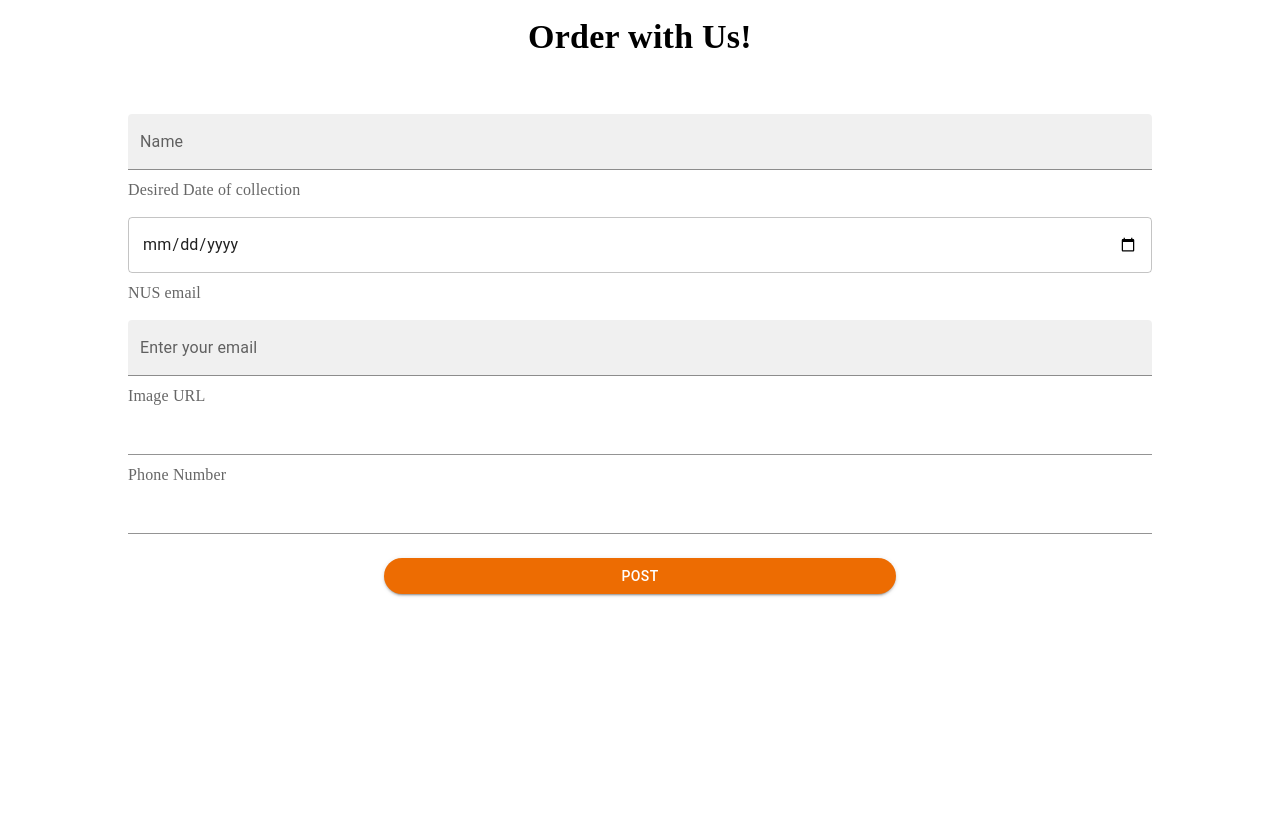
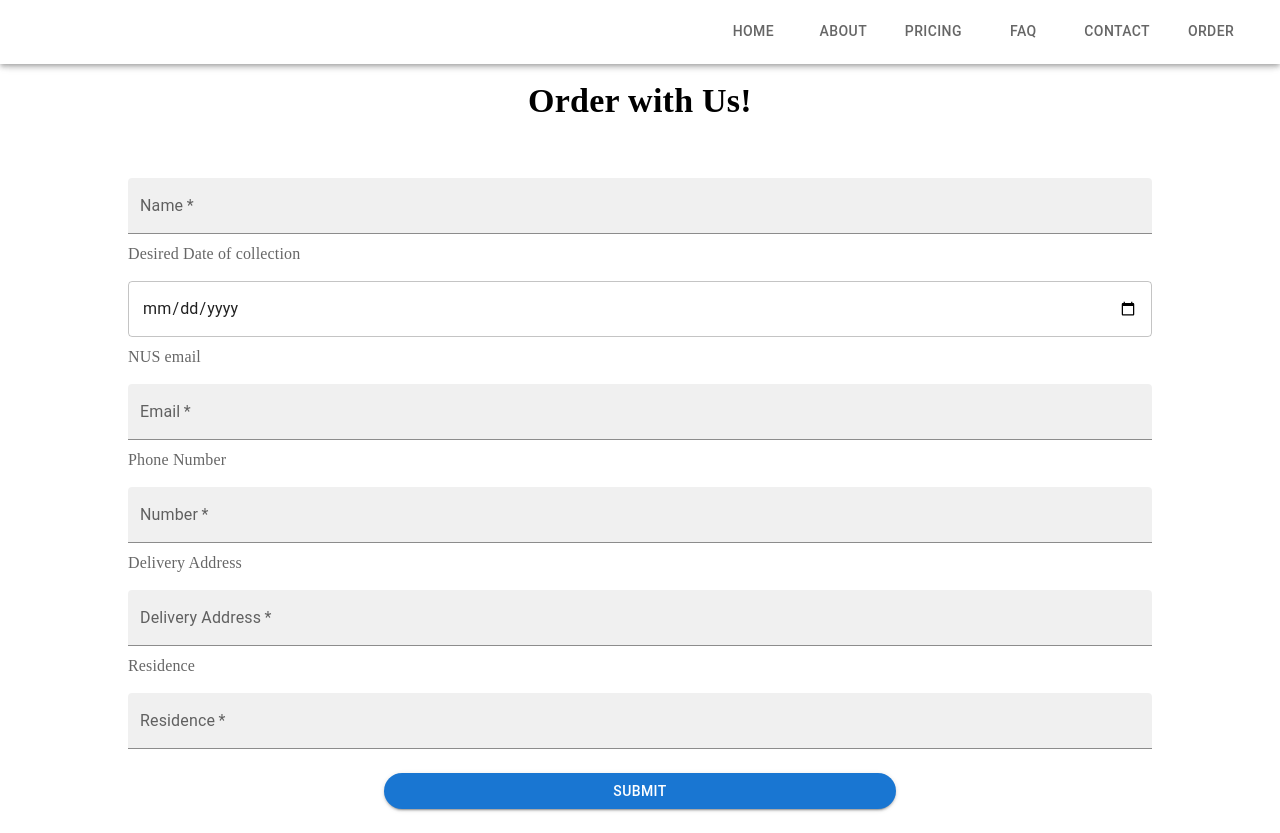
Before and after one commit to Melvin-Leo2000/StoreIT, a React (Create React App) app in the folder frontend/: page /order in a window 1280 px wide. Before the commit the page ends 800 px from the top, so only its background shows below. Built offline with nearby package versions, Linux system fonts and the light colour scheme.

Commit message:
order page

```diff
--- a/frontend/package.json
+++ b/frontend/package.json
@@ -6,11 +6,13 @@
     "@emotion/react": "^11.10.5",
     "@emotion/styled": "^11.10.5",
     "@mui/material": "^5.11.2",
+    "@reduxjs/toolkit": "^1.9.1",
     "@testing-library/jest-dom": "^5.16.5",
     "@testing-library/react": "^13.4.0",
     "@testing-library/user-event": "^13.5.0",
     "react": "^18.2.0",
     "react-dom": "^18.2.0",
+    "react-redux": "^8.0.5",
     "react-router-dom": "^6.6.1",
     "react-scripts": "5.0.1",
     "web-vitals": "^2.1.4"
--- a/frontend/src/App.js
+++ b/frontend/src/App.js
@@ -1,4 +1,5 @@
 import { Routes, Route, BrowserRouter as Router } from "react-router-dom";
+import Navbar from "./components/Navbar";
 import Home from "./pages/Home";
 import Order from "./pages/Order";
 
@@ -7,7 +8,9 @@ function App() {
     <>
       <Router>
         <div>
-          <header></header>
+          <header>
+            <Navbar />
+          </header>
 
           <section>
             <Routes>
--- /dev/null
+++ b/frontend/src/components/Navbar.jsx
@@ -0,0 +1,29 @@
+import React from 'react'
+import {AppBar, Tab, Tabs, Toolbar} from "@mui/material"
+import { useState } from 'react';
+import { Link } from 'react-router-dom';
+import { useSelector } from 'react-redux';
+
+function Navbar() {
+    const linksArr = ["home", "about","pricing" ,"faq", "contact", "order"]
+    const [value, setValue] = useState()
+    return (
+        <AppBar sx={{bgcolor: "transparent", position: "sticky"}}>
+            <Toolbar>
+                <Tabs value={value} onChange={(e, val) => setValue(val)} sx={{ml: "auto", textDecoration: "none"}}>
+                    {linksArr.map((link) => (
+                        <Tab
+                            LinkComponent={Link}
+                            to={`${link === "home" ? "/" : link}`}
+                        sx={{textDecoration : "none", ":hover": {
+                            textDecoration: "underline",
+                            textUnderlineOffset: "18px"
+                        }}}key={link} label={link} />
+                    ))}
+                </Tabs>
+            </Toolbar>
+        </AppBar>
+    )
+}
+
+export default Navbar
--- a/frontend/src/pages/Order.jsx
+++ b/frontend/src/pages/Order.jsx
@@ -8,9 +8,10 @@ function Order() {
         name: "",
         email: "",
         date: "",
-        imageURL : "",
-        location: "",
+        number : "",
+        address: "",
         date: "",
+        residence: ""
     })
 
     const handleChange = (e) => {
@@ -56,7 +57,9 @@ function Order() {
              label="Name"
              placeholder="Enter your name"
              variant='filled'
-             margin='normal' />
+             margin='normal'
+             required
+             />
 
             <FormLabel sx={{fontFamily: "quicksand"}}>Desired Date of collection</FormLabel>
             <TextField
@@ -65,6 +68,7 @@ function Order() {
               type="date"
               value={inputs.date}
               variant='outlined'
+              required
               margin='normal'/>
 
             <FormLabel sx={{fontFamily: "quicksand"}}>NUS email</FormLabel>
@@ -72,34 +76,52 @@ function Order() {
               onChange={handleChange}
               name="email"
               type="email"
-              label="Enter your email"
+              label="Email"
+              placeholder="Enter your email"
               value={inputs.email}
               variant='filled'
+              required
               margin='normal'/>
-
-            <FormLabel sx={{fontFamily: "quicksand"}} >Image URL</FormLabel>
-            <TextField
-              onChange={handleChange}
-              name="imageURL"
-              value={inputs.imageURL}
-              variant='standard'
-              margin='normal'/>
-
 
             <FormLabel sx={{fontFamily: "quicksand"}} >Phone Number</FormLabel>
             <TextField
               onChange={handleChange}
-              name="location"
-              value={inputs.location}
-              variant='standard'
+              name="number"
+              type="number"
+              label='Number'
+              placeholder="Enter your Number"
+              value={inputs.number}
+              variant='filled'
+              required
+              margin='normal'/>
+
+            <FormLabel sx={{fontFamily: "quicksand"}} >Delivery Address</FormLabel>
+            <TextField
+              onChange={handleChange}
+              name="address"
+              label='Delivery Address'
+              placeholder='Enter your Delivery Address'
+              value={inputs.imageURL}
+              variant='filled'
+              required
+              margin='normal'/>
+
+            <FormLabel sx={{fontFamily: "quicksand"}} >Residence</FormLabel>
+            <TextField
+              onChange={handleChange}
+              name="residence"
+              label="Residence"
+              placeholder='Enter your residence'
+              value={inputs.residence}
+              variant='filled'
+              required
               margin='normal'/>
 
             <Button
               type= "submit"
-              color="warning"
               sx={{width:"50%" ,margin:"auto",mt: 2, borderRadius:7}}
               variant="contained"
-            >Post
+            >Submit
             </Button>
 
           </Box>
```
Also changed, not shown: 1 other file (tests, documents, lock files or other folders).
